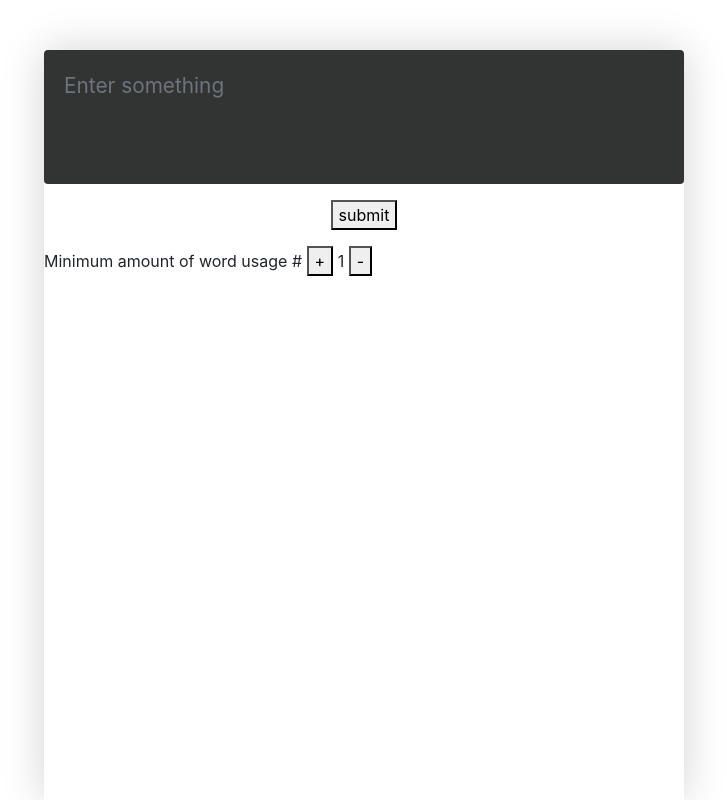
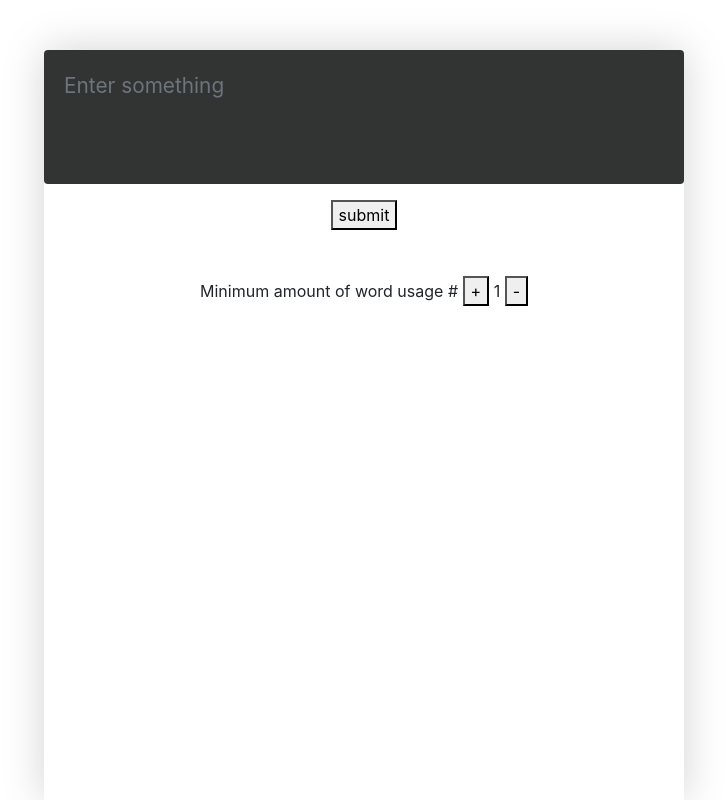
Before and after one commit to smilingkite/tag-cloud, a Vue app: page / in a window 1280 px wide. Shown: the whole page, without its empty margins (276-1003 px from the left). Built offline with nearby package versions, Linux system fonts and the light colour scheme.

Commit message:
style update

```diff
--- a/src/components/incrementdecrement.vue
+++ b/src/components/incrementdecrement.vue
@@ -27,5 +27,9 @@
     margin: 1em auto;
     display:block
   }
+  p {
+    text-align:center;
+    padding: 30px 0;
+  }
 
 </style>
```
